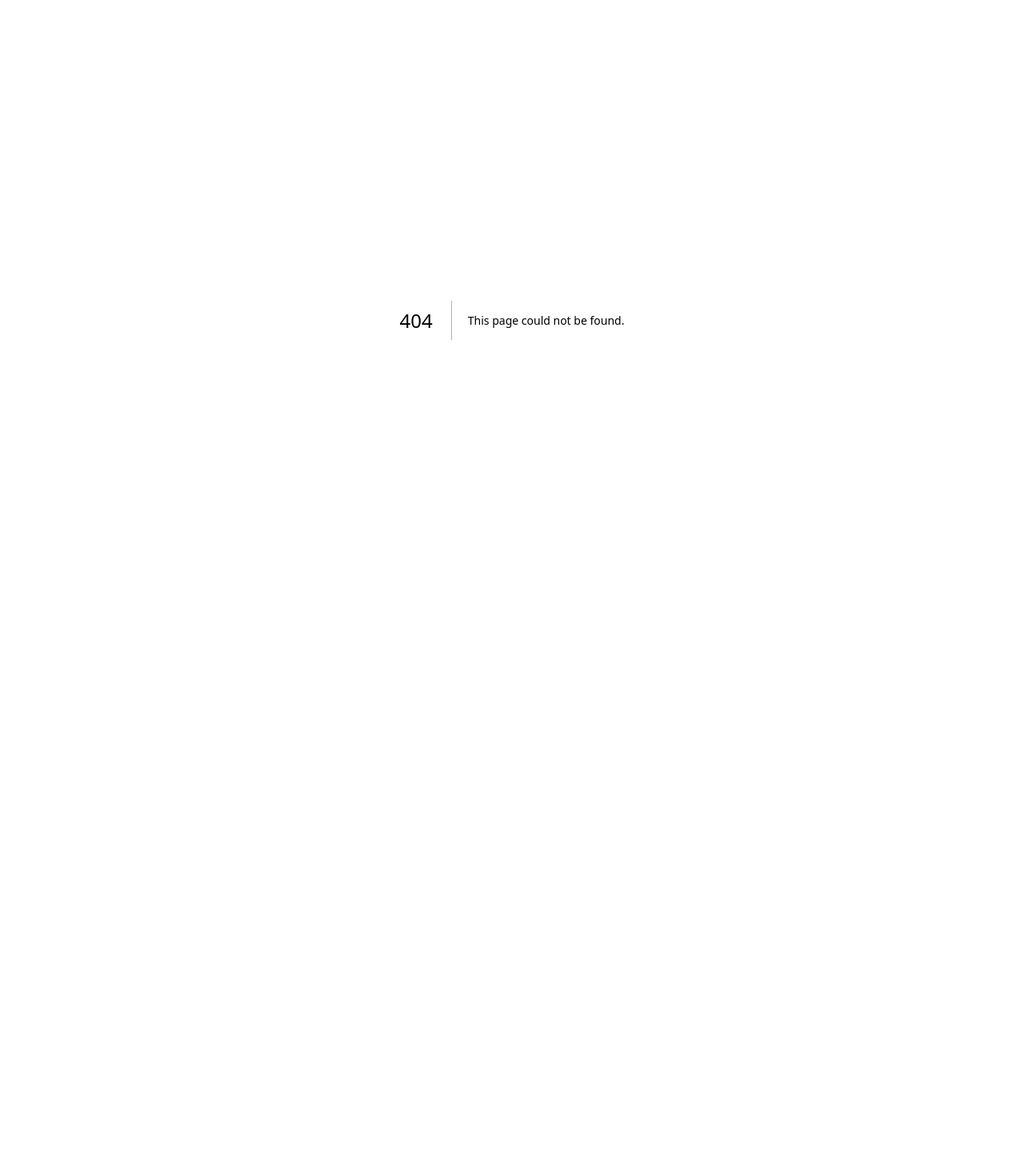
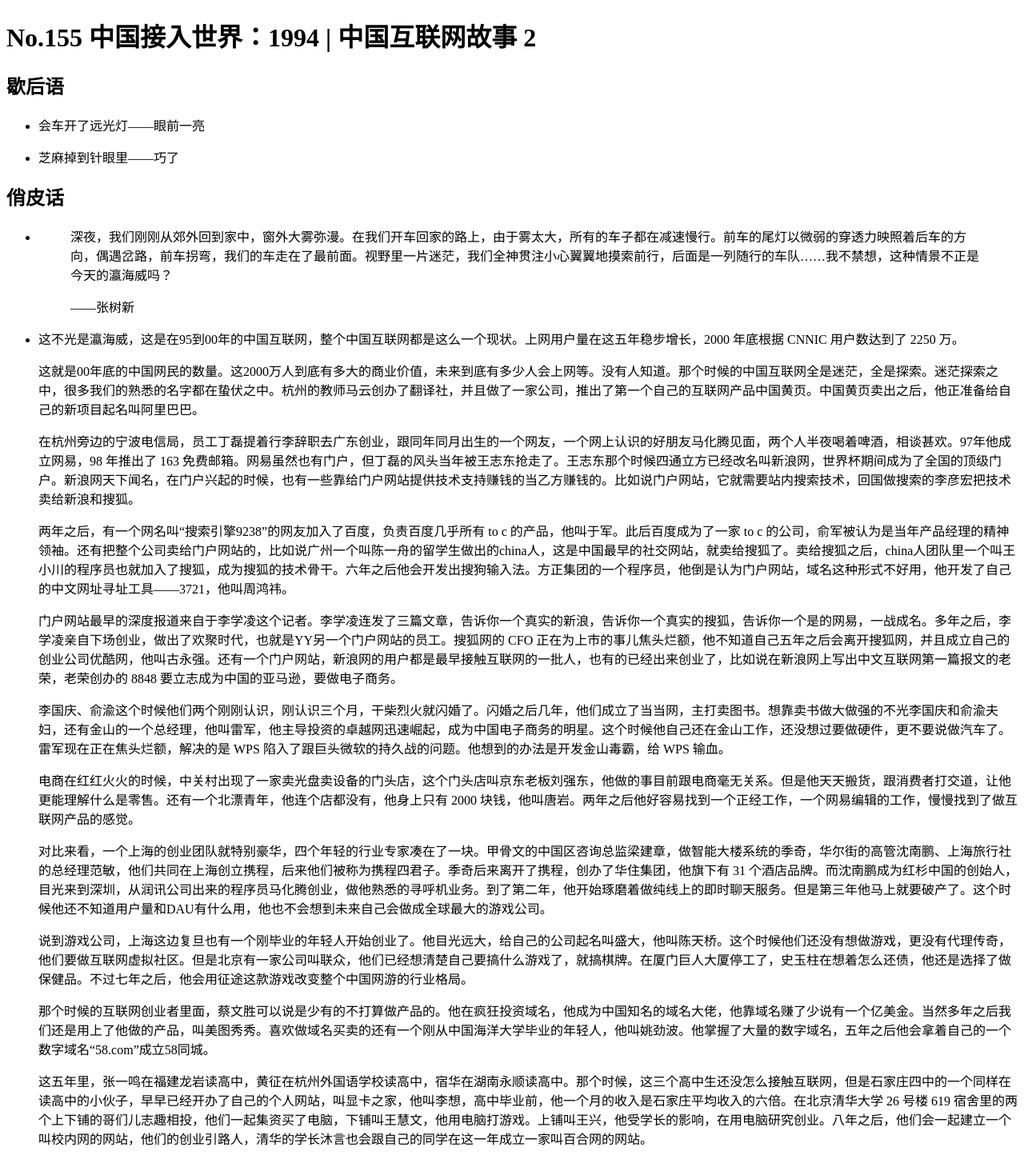
Before and after one commit to eddiehe99/bannatienet, a Next.js app: page /episodes/No.155 in a window 1280 px wide. Before the commit this address had no page. Shown: the top 1454 px of the page at 80% size. Before the commit the page ends 800 px from the top, so only its background shows below. Built offline with nearby package versions, Linux system fonts and the light colour scheme.

Commit message:
feat: add episode No. 155

```diff
--- /dev/null
+++ b/src/pages/episodes/No.155.mdx
@@ -0,0 +1,37 @@
+# No.155 中国接入世界：1994 | 中国互联网故事 2
+
+## 歇后语
+
+- 会车开了远光灯——眼前一亮
+
+- 芝麻掉到针眼里——巧了
+
+## 俏皮话
+
+- > 深夜，我们刚刚从郊外回到家中，窗外大雾弥漫。在我们开车回家的路上，由于雾太大，所有的车子都在减速慢行。前车的尾灯以微弱的穿透力映照着后车的方向，偶遇岔路，前车拐弯，我们的车走在了最前面。视野里一片迷茫，我们全神贯注小心翼翼地摸索前行，后面是一列随行的车队……我不禁想，这种情景不正是今天的瀛海威吗？
+
+    > ——张树新
+
+- 这不光是瀛海威，这是在95到00年的中国互联网，整个中国互联网都是这么一个现状。上网用户量在这五年稳步增长，2000 年底根据 CNNIC 用户数达到了 2250 万。
+
+    这就是00年底的中国网民的数量。这2000万人到底有多大的商业价值，未来到底有多少人会上网等。没有人知道。那个时候的中国互联网全是迷茫，全是探索。迷茫探索之中，很多我们的熟悉的名字都在蛰伏之中。杭州的教师马云创办了翻译社，并且做了一家公司，推出了第一个自己的互联网产品中国黄页。中国黄页卖出之后，他正准备给自己的新项目起名叫阿里巴巴。
+
+    在杭州旁边的宁波电信局，员工丁磊提着行李辞职去广东创业，跟同年同月出生的一个网友，一个网上认识的好朋友马化腾见面，两个人半夜喝着啤酒，相谈甚欢。97年他成立网易，98 年推出了 163 免费邮箱。网易虽然也有门户，但丁磊的风头当年被王志东抢走了。王志东那个时候四通立方已经改名叫新浪网，世界杯期间成为了全国的顶级门户。新浪网天下闻名，在门户兴起的时候，也有一些靠给门户网站提供技术支持赚钱的当乙方赚钱的。比如说门户网站，它就需要站内搜索技术，回国做搜索的李彦宏把技术卖给新浪和搜狐。
+
+    两年之后，有一个网名叫“搜索引擎9238”的网友加入了百度，负责百度几乎所有 to c 的产品，他叫于军。此后百度成为了一家 to c 的公司，俞军被认为是当年产品经理的精神领袖。还有把整个公司卖给门户网站的，比如说广州一个叫陈一舟的留学生做出的china人，这是中国最早的社交网站，就卖给搜狐了。卖给搜狐之后，china人团队里一个叫王小川的程序员也就加入了搜狐，成为搜狐的技术骨干。六年之后他会开发出搜狗输入法。方正集团的一个程序员，他倒是认为门户网站，域名这种形式不好用，他开发了自己的中文网址寻址工具——3721，他叫周鸿祎。
+
+    门户网站最早的深度报道来自于李学凌这个记者。李学凌连发了三篇文章，告诉你一个真实的新浪，告诉你一个真实的搜狐，告诉你一个是的网易，一战成名。多年之后，李学凌亲自下场创业，做出了欢聚时代，也就是YY另一个门户网站的员工。搜狐网的 CFO 正在为上市的事儿焦头烂额，他不知道自己五年之后会离开搜狐网，并且成立自己的创业公司优酷网，他叫古永强。还有一个门户网站，新浪网的用户都是最早接触互联网的一批人，也有的已经出来创业了，比如说在新浪网上写出中文互联网第一篇报文的老荣，老荣创办的 8848 要立志成为中国的亚马逊，要做电子商务。
+
+    李国庆、俞渝这个时候他们两个刚刚认识，刚认识三个月，干柴烈火就闪婚了。闪婚之后几年，他们成立了当当网，主打卖图书。想靠卖书做大做强的不光李国庆和俞渝夫妇，还有金山的一个总经理，他叫雷军，他主导投资的卓越网迅速崛起，成为中国电子商务的明星。这个时候他自己还在金山工作，还没想过要做硬件，更不要说做汽车了。雷军现在正在焦头烂额，解决的是 WPS 陷入了跟巨头微软的持久战的问题。他想到的办法是开发金山毒霸，给 WPS 输血。
+
+    电商在红红火火的时候，中关村出现了一家卖光盘卖设备的门头店，这个门头店叫京东老板刘强东，他做的事目前跟电商毫无关系。但是他天天搬货，跟消费者打交道，让他更能理解什么是零售。还有一个北漂青年，他连个店都没有，他身上只有 2000 块钱，他叫唐岩。两年之后他好容易找到一个正经工作，一个网易编辑的工作，慢慢找到了做互联网产品的感觉。
+
+    对比来看，一个上海的创业团队就特别豪华，四个年轻的行业专家凑在了一块。甲骨文的中国区咨询总监梁建章，做智能大楼系统的季奇，华尔街的高管沈南鹏、上海旅行社的总经理范敏，他们共同在上海创立携程，后来他们被称为携程四君子。季奇后来离开了携程，创办了华住集团，他旗下有 31 个酒店品牌。而沈南鹏成为红杉中国的创始人，目光来到深圳，从润讯公司出来的程序员马化腾创业，做他熟悉的寻呼机业务。到了第二年，他开始琢磨着做纯线上的即时聊天服务。但是第三年他马上就要破产了。这个时候他还不知道用户量和DAU有什么用，他也不会想到未来自己会做成全球最大的游戏公司。
+
+    说到游戏公司，上海这边复旦也有一个刚毕业的年轻人开始创业了。他目光远大，给自己的公司起名叫盛大，他叫陈天桥。这个时候他们还没有想做游戏，更没有代理传奇，他们要做互联网虚拟社区。但是北京有一家公司叫联众，他们已经想清楚自己要搞什么游戏了，就搞棋牌。在厦门巨人大厦停工了，史玉柱在想着怎么还债，他还是选择了做保健品。不过七年之后，他会用征途这款游戏改变整个中国网游的行业格局。
+
+    那个时候的互联网创业者里面，蔡文胜可以说是少有的不打算做产品的。他在疯狂投资域名，他成为中国知名的域名大佬，他靠域名赚了少说有一个亿美金。当然多年之后我们还是用上了他做的产品，叫美图秀秀。喜欢做域名买卖的还有一个刚从中国海洋大学毕业的年轻人，他叫姚劲波。他掌握了大量的数字域名，五年之后他会拿着自己的一个数字域名“58.com”成立58同城。
+
+    这五年里，张一鸣在福建龙岩读高中，黄征在杭州外国语学校读高中，宿华在湖南永顺读高中。那个时候，这三个高中生还没怎么接触互联网，但是石家庄四中的一个同样在读高中的小伙子，早早已经开办了自己的个人网站，叫显卡之家，他叫李想，高中毕业前，他一个月的收入是石家庄平均收入的六倍。在北京清华大学 26 号楼 619 宿舍里的两个上下铺的哥们儿志趣相投，他们一起集资买了电脑，下铺叫王慧文，他用电脑打游戏。上铺叫王兴，他受学长的影响，在用电脑研究创业。八年之后，他们会一起建立一个叫校内网的网站，他们的创业引路人，清华的学长沐言也会跟自己的同学在这一年成立一家叫百合网的网站。
+
+    黄征，未来的引路人段永平决定离开小霸王，创办新公司步步高。步步高将在多年之后孵化出两家手机公司， OPPO 和 vivo。00 年人民日报刊登了一篇文章，这篇文章叫免费软件，《免费软件饿着肚子挥洒冲动》。他讲的是什么呢？讲的是免费软件的悲情现状。它以一款叫做 foxmail 的已经有 100 万用户的邮箱软件为例，这个软件的开发者现在依然饿着肚子，是一分钱没赚着。原文说的是 foxmail 没有带来任何经济上或者社会地位上的好处，而 foxmail 的作者张小龙说，我也不知道下一步该怎么办。文章最后说，张小龙的朋友都觉得他可怜，在一百多万台计算机屏幕上留下大名的人只是一个悲剧人物。这些就是 1995 年到 2000 年发生的事情，虽然我们看到很缓慢很迷茫，但是无数的种子已经种下来了。这些都还是微弱火种的小公司，未来会组成万丈光芒。
--- a/src/pages/episodes/_meta.js
+++ b/src/pages/episodes/_meta.js
@@ -1,6 +1,7 @@
 /* eslint-disable prettier/prettier */
 /* eslint-disable import/no-anonymous-default-export */
 export default {
+    'No.155': 'No.155',
     'No.154': 'No.154',
     'No.153': 'No.153',
     'No.152': 'No.152',
```
